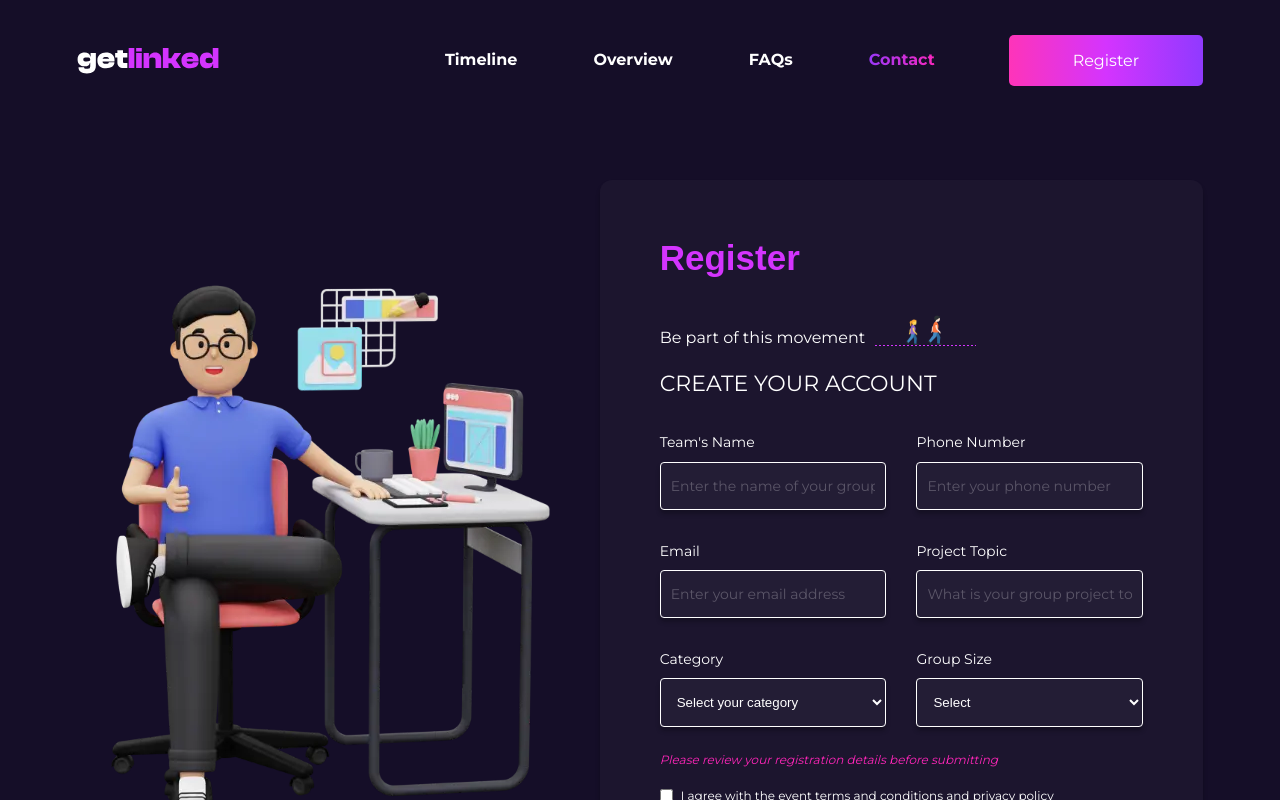
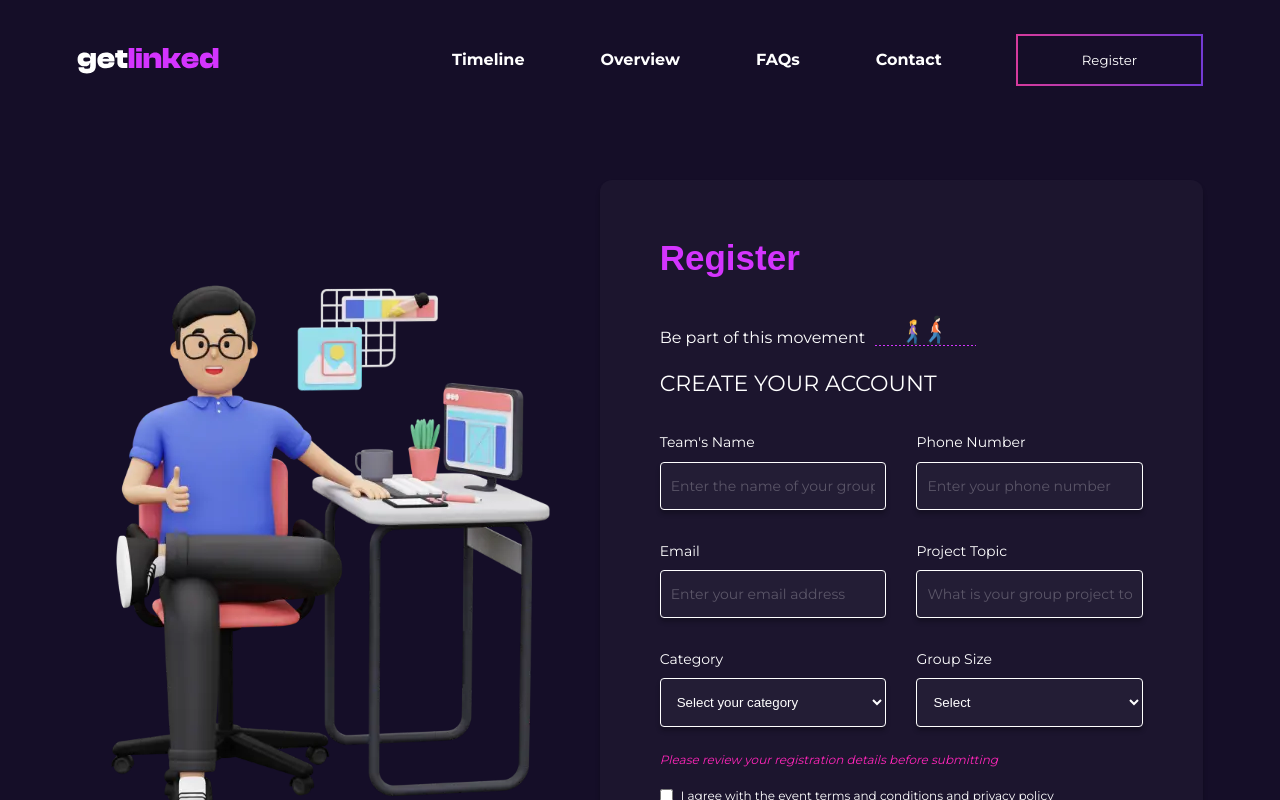
Before and after one commit to orionEsu/SapaDevs, a React (Vite) app: page /register in a window 1280 px wide. Built offline with nearby package versions, Linux system fonts and the light colour scheme; a web font is replaced by a local one.

Commit message:
Final Build

```diff
--- a/src/components/Nav.jsx
+++ b/src/components/Nav.jsx
@@ -1,69 +1,57 @@
-import '../styles/Nav.css';
-import ActionButton from './ActionButton';
-import HamburgerIcon from '../assets/svgs/hamburger.svg';
-import LogoIcon from '../assets/svgs/logo.svg';
-import { useLocation, useNavigate, useParams } from 'react-router-dom';
-import { useState } from 'react';
-import MobileNav from './MobileNav';
+import "../styles/Nav.css";
+import ActionButton from "./ActionButton";
+import HamburgerIcon from "../assets/svgs/hamburger.svg";
+import LogoIcon from "../assets/svgs/logo.svg";
+import { useNavigate, useLocation } from "react-router-dom";
+import { useState } from "react";
+import MobileNav from "./MobileNav";
+
 export default function Nav() {
   const navigate = useNavigate();
-	const { pathname } = useLocation();
-	console.log(pathname);
+  const location = useLocation(); // Get the current location
+
   const [isOpen, setIsOpen] = useState(false);
+
+  // Check if the current path is "/register"
+  const isRegisterPage = location.pathname === "/register";
+
   return (
-		<nav>
-			<div className='Nav__component container'>
-				<a
-					onClick={() => navigate('/')}
-					className='logo'
-					href='#'
-				>
-					<img
-						src={LogoIcon}
-						alt=''
-					/>
+    <nav className="Nav__component container">
+      <a onClick={() => navigate("/")} className="logo" href="#">
+        <img src={LogoIcon} alt="" />
       </a>
-				<div className='Desktop__nav'>
+      <div className="Desktop__nav">
         <ul>
           <li>
-							<a href='#timeline'>Timeline</a>
+            <a href="#timeline">Timeline</a>
           </li>
           <li>
-							<a href='#overview'>Overview</a>
+            <a href="#overview">Overview</a>
           </li>
           <li>
-							<a href='#faq'>FAQs</a>
+            <a href="#faq">FAQs</a>
           </li>
-						<li
-							onClick={() => navigate('/contact')}
-							className={
-								(pathname === '/register' ||
-									pathname === '/contact') &&
-								'nav__link--gradient'
-							}
+          <li onClick={() => navigate("/contact")}>Contact</li>
+        </ul>
+        {isRegisterPage ? (
+          <button
+            onClick={() => navigate("/register")}
+            className="gradient__border-btn"
           >
-							Contact
-						</li>
-					</ul>
+            Register
+          </button>
+        ) : (
           <ActionButton
-						BtnContent={'Register'}
-						onFunc={() => navigate('/register')}
+            BtnContent={"Register"}
+            onFunc={() => navigate("/register")}
           />
+        )}
       </div>
-				<div
-					onClick={() => setIsOpen(!isOpen)}
-					className='Mobile__nav'
-				>
-					<img
-						src={HamburgerIcon}
-						alt='Hamburger Icon'
-					/>
+      <div onClick={() => setIsOpen(!isOpen)} className="Mobile__nav">
+        <img src={HamburgerIcon} alt="Hamburger Icon" />
       </div>
-				<MobileNav
-					onOpen={setIsOpen}
-					isOpen={isOpen}
-				/>
-			</div>
+
+      <MobileNav onOpen={setIsOpen} isOpen={isOpen} />
     </nav>
   );
 }
--- a/src/styles/prizes.css
+++ b/src/styles/prizes.css
@@ -23,6 +23,19 @@
   row-gap: 8vw;
 }
 
+.gradient__border-btn {
+  padding-inline: clamp(3rem, 5vw, 7rem);
+  padding-block: clamp(0.85rem, 2vh, 1.7rem);
+  position: relative;
+  margin-top: 2rem;
+  border-image-slice: 1;
+  border-width: 2.5px;
+  border-image-source: linear-gradient(to left, #743ad5, #d53a9d);
+  border-radius: 10px;
+  background: transparent;
+  color: var(--clr-white);
+}
+
 /* 829px and below */
 @media screen and (max-width: 51.8125em) {
   .prizes__heading {
```
Lines whose indentation alone changed are shown as unchanged.
